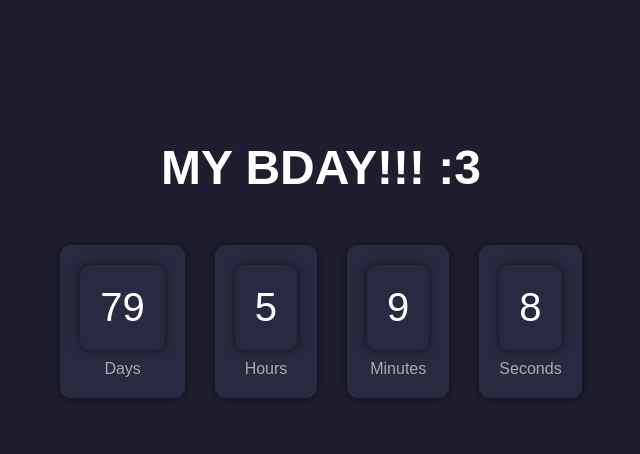
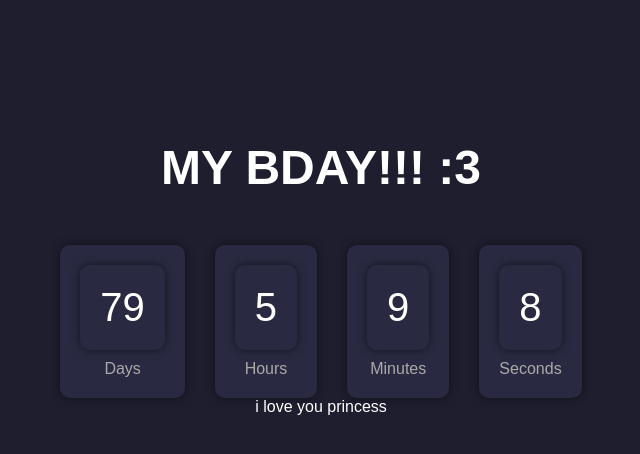
Before and after one commit to fxdu1337/mywebsite, a plain HTML site: page index.html in a window 1280 px wide. Shown: the whole page, without its empty margins (319-959 px from the left). Drawn offline with Linux system fonts and the light colour scheme.

Commit message:
Update index.html

```diff
--- a/index.html
+++ b/index.html
@@ -27,6 +27,7 @@
             <span>Seconds</span>
         </div>
     </div>
+    <div class="love-note">i love you princess</div>
 
     <script src="script.js"></script>
 </body>
```
